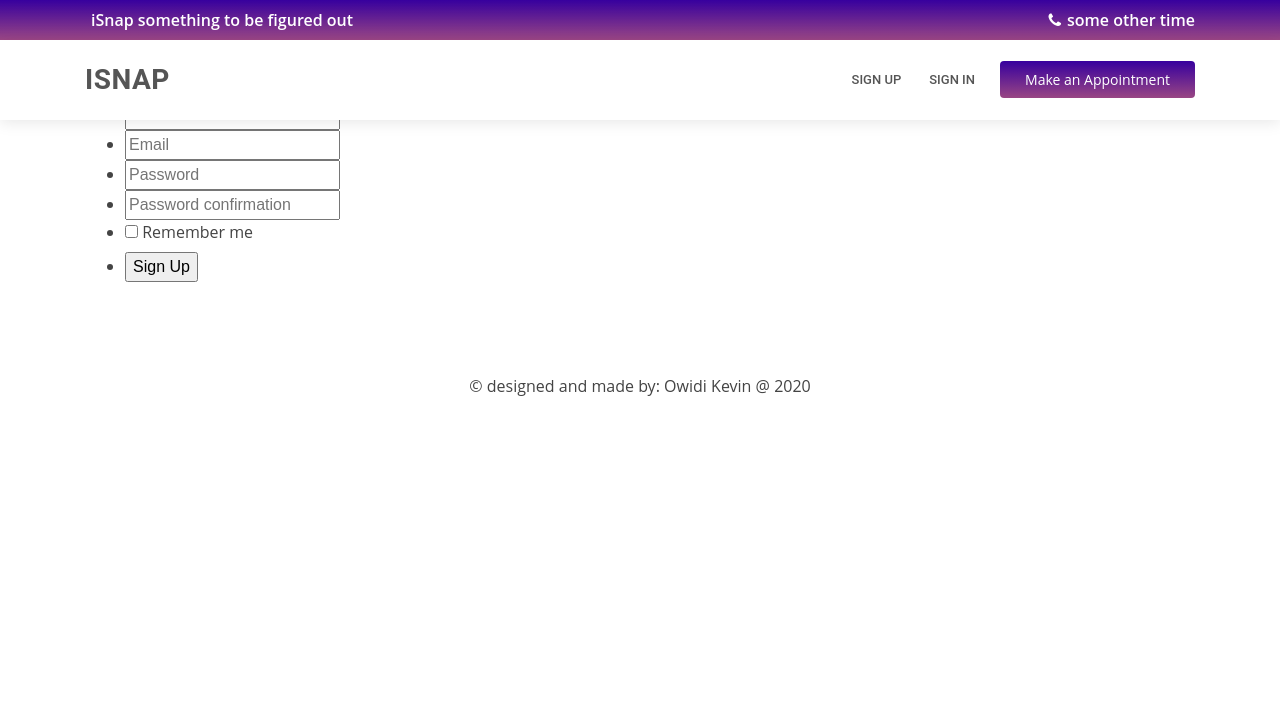
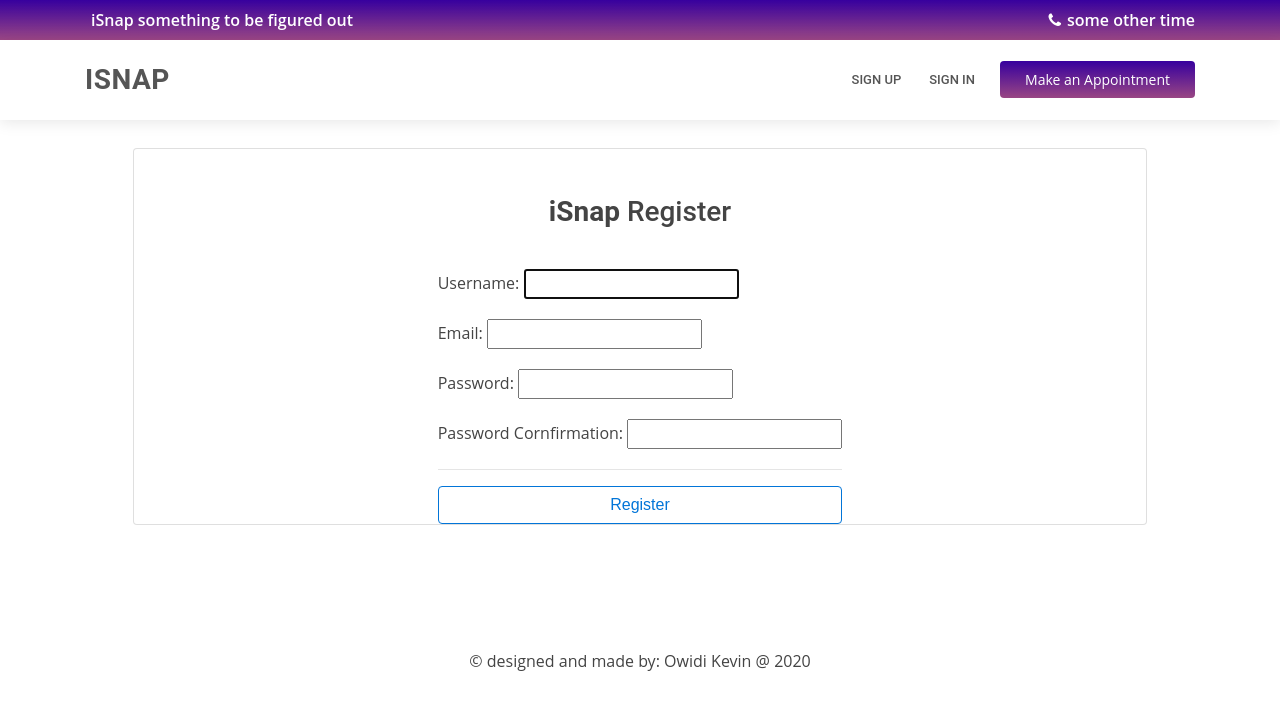
Before and after one commit to owidi-001/snap, a Django app: page /register/ in a window 1280 px wide. Shown: the top 710 px of the page. Run offline with Django 3.2, Linux system fonts and the light colour scheme; some libraries are stand-ins or nearby versions.

Commit message:
Corret form layouts

```diff
--- a/accounts/templates/registration/register.html
+++ b/accounts/templates/registration/register.html
@@ -1,34 +1,33 @@
 {% extends 'post/base.html' %}
 {% load static %}
 {% load crispy_forms_tags%}
+{%block content %}
 
-{% block content %}
-<div >
-    <form class="auth-form">
-        {% csrf_token %}
-        <ul>
-            <li>
-                <input type="text" name="field1" class="field-style field-split align-left" placeholder="Username" />
-            </li>
-            <li>
-                <input type="email" name="field2" class="field-style field-split align-right" placeholder="Email" />
-            </li>
-            <li>
-                <input type="password" name="field3" class="field-style field-split align-left" placeholder="Password" />
-
-            </li>
-            <li>
-                <input type="password" name="field3" class="field-style field-split align-left"
-                    placeholder="Password confirmation" />
-            </li>
-            <li>
-                <input type="checkbox" name="check" id="check" placeholder="Remember me">
-                <label for="check">Remember me</label>
-            </li>
-            <li>
-                <input type="submit" value="Sign Up" />
-            </li>
-        </ul>
-    </form>
+<div class="m-5">
+    <div class="card pt-5 align-items-center">
+        <h3><span><b>iSnap</b></span> Register</h3>
+        <hr>
+        <form class="form-style-9" action="#" method="post">
+            {% csrf_token %}
+            <div class="form-group justify-content-between align-items-center">
+                <label for="username">Username:</label>
+                {{form.username}}
+            </div>
+            <div class="form-group justify-content-between align-items-center">
+                <label for="username">Email:</label>
+                {{form.email}}
+            </div>
+            <div class="form-group">
+                <label for="password">Password:</label>
+                {{form.password1}}
+            </div>
+            <div class="form-group">
+                <label for="password1">Password Cornfirmation:</label>
+                {{form.password2}}
+            </div>
+            <hr>
+            <button type="submit" class="btn btn-outline-primary form-control">Register</button>
+        </form>
+    </div>
 </div>
 {% endblock content %}
```
Also changed, not shown: accounts/templates/registration/login.html (+22 -23 lines), post/templates/post/Post_form.html (+13 -11 lines), db.sqlite3.
